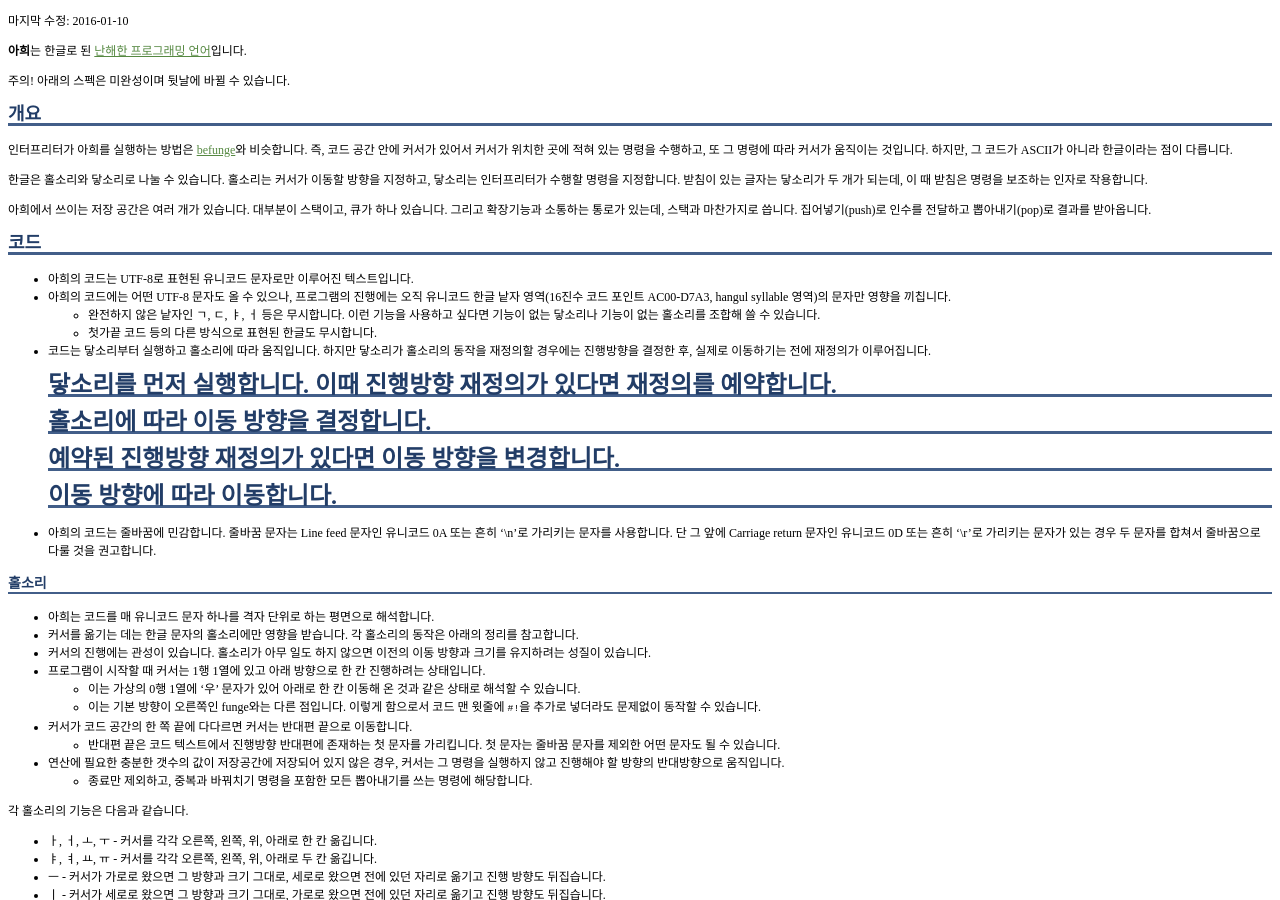
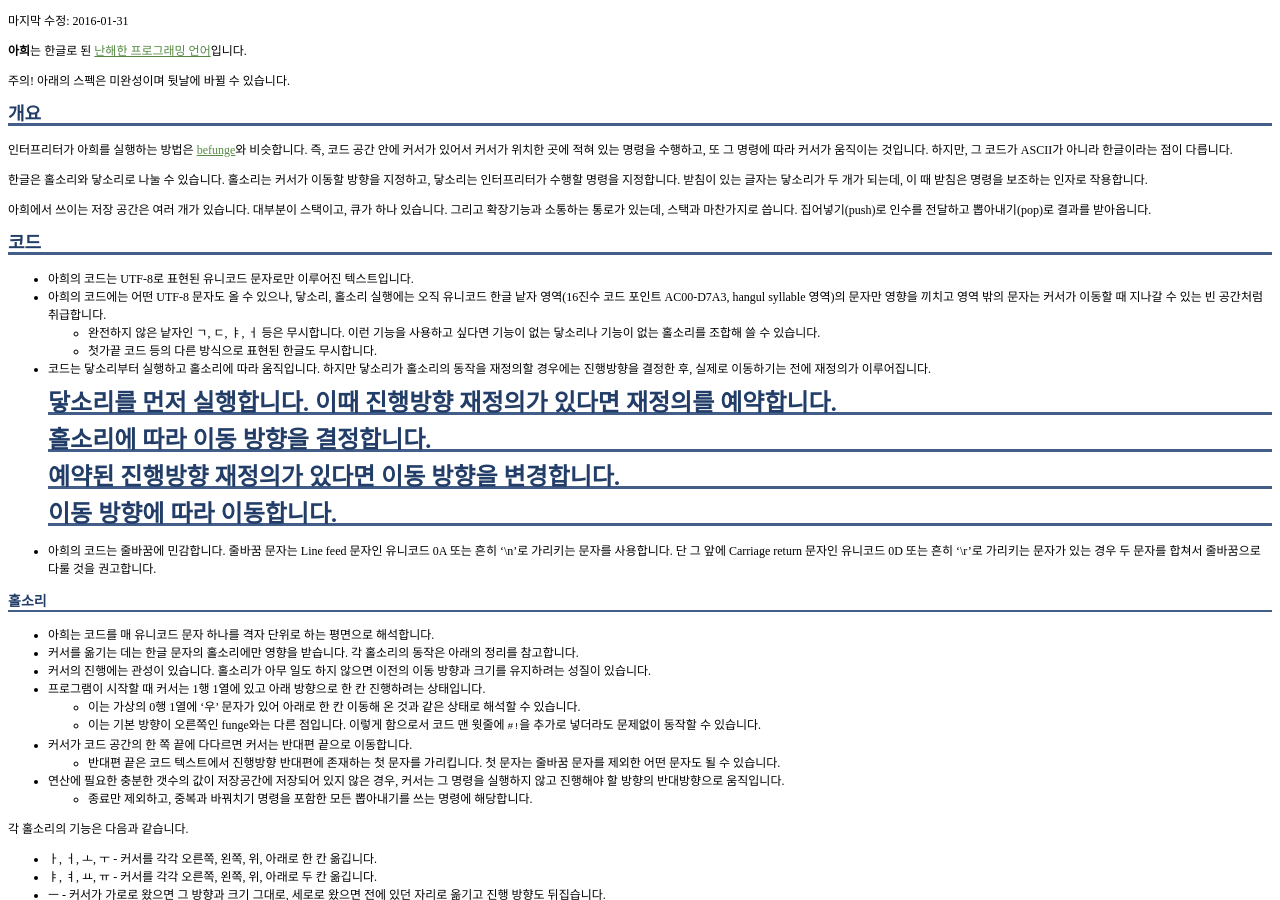
Before and after one commit to aheui/aheui.github.io, a Jekyll site: the page built from _posts/2006-10-27-specification.ko.markdown, in a window 1280 px wide and 900 px high. Built offline with Jekyll 4.4.1, drawn with Linux system fonts in a browser that asks for light colours.

Commit message:
한글 낱자 영역 밖의 문자의 처리에 대해 오해의 여지가 없도록 설명합니다
한글 낱자 영역 밖의 문자가 없는 것처럼 취급되기보다는 이동할 수 있는 빈
공간처럼 취급됨을 명확히 표시합니다.

예) `야ㅇ바` 와 같은 코드가 있다면 `야`에서 `바`로 이동하도록

단 커서가 경계를 넘을 때 빈 공간에 대한 취급이 구현체에 따라 다름을 고려하여
빈 공간이 있을 때의 정확한 이동 동작에 대해서는 명시하지 않습니다.

```diff
--- a/_posts/2006-10-27-specification.ko.markdown
+++ b/_posts/2006-10-27-specification.ko.markdown
@@ -3,7 +3,7 @@ layout: default
 title: 아희 스펙
 ---
 
-마지막 수정: 2016-01-10
+마지막 수정: 2016-01-31
 
 **아희**는 한글로 된 [난해한 프로그래밍 언어](http://ko.wikipedia.org/wiki/%EB%82%9C%ED%95%B4%ED%95%9C_%ED%94%84%EB%A1%9C%EA%B7%B8%EB%9E%98%EB%B0%8D_%EC%96%B8%EC%96%B4)입니다.
 
@@ -20,7 +20,7 @@ title: 아희 스펙
 ## 코드
 
 * 아희의 코드는 UTF-8로 표현된 유니코드 문자로만 이루어진 텍스트입니다.
-* 아희의 코드에는 어떤 UTF-8 문자도 올 수 있으나, 프로그램의 진행에는 오직 유니코드 한글 낱자 영역(16진수 코드 포인트 AC00-D7A3, hangul syllable 영역)의 문자만 영향을 끼칩니다.
+* 아희의 코드에는 어떤 UTF-8 문자도 올 수 있으나, 닿소리, 홀소리 실행에는 오직 유니코드 한글 낱자 영역(16진수 코드 포인트 AC00-D7A3, hangul syllable 영역)의 문자만 영향을 끼치고 영역 밖의 문자는 커서가 이동할 때 지나갈 수 있는 빈 공간처럼 취급합니다.
   * 완전하지 않은 낱자인 ㄱ, ㄷ, ㅑ, ㅓ 등은 무시합니다. 이런 기능을 사용하고 싶다면 기능이 없는 닿소리나 기능이 없는 홀소리를 조합해 쓸 수 있습니다.
   * 첫가끝 코드 등의 다른 방식으로 표현된 한글도 무시합니다.
 * 코드는 닿소리부터 실행하고 홀소리에 따라 움직입니다. 하지만 닿소리가 홀소리의 동작을 재정의할 경우에는 진행방향을 결정한 후, 실제로 이동하기는 전에 재정의가 이루어집니다.
```
